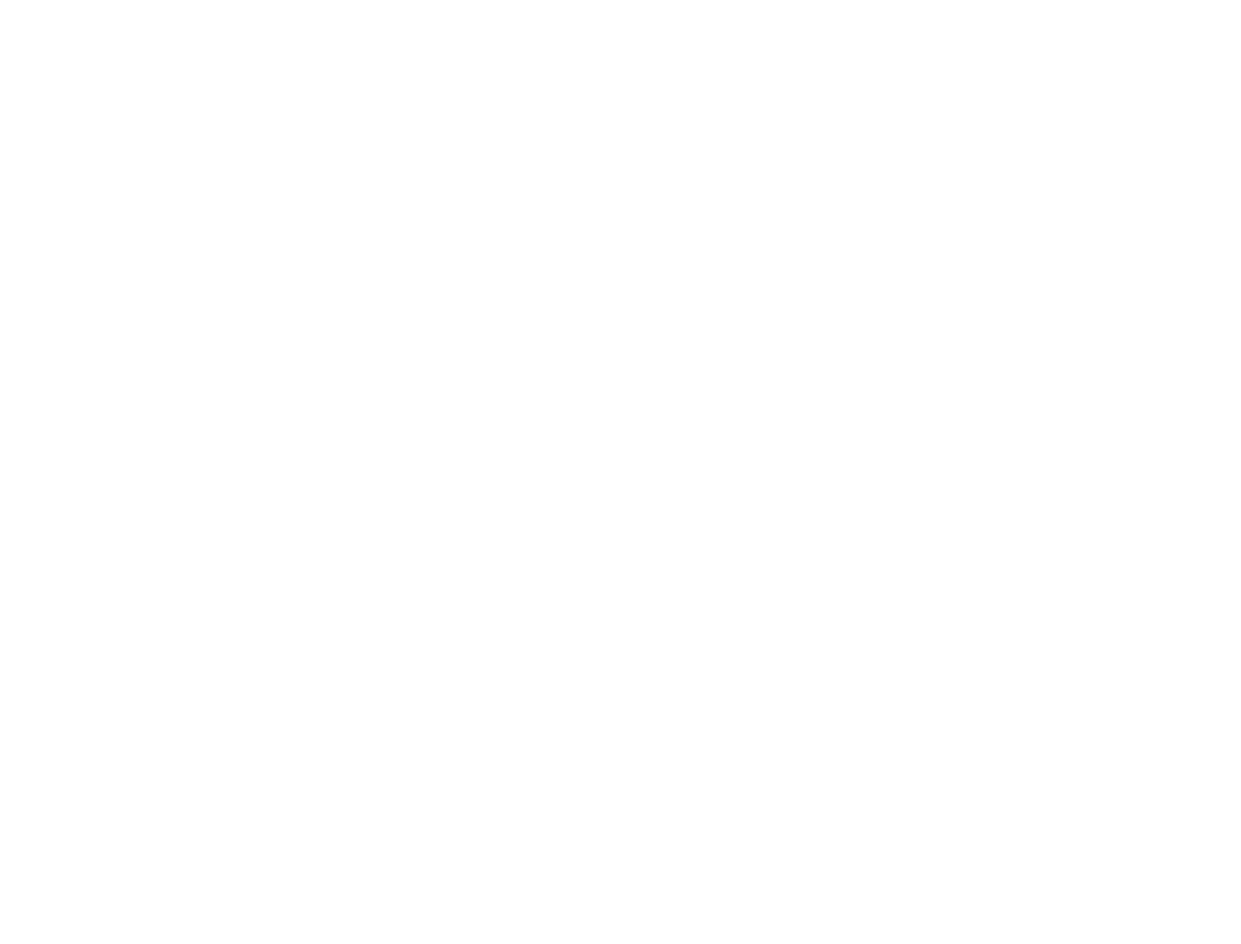
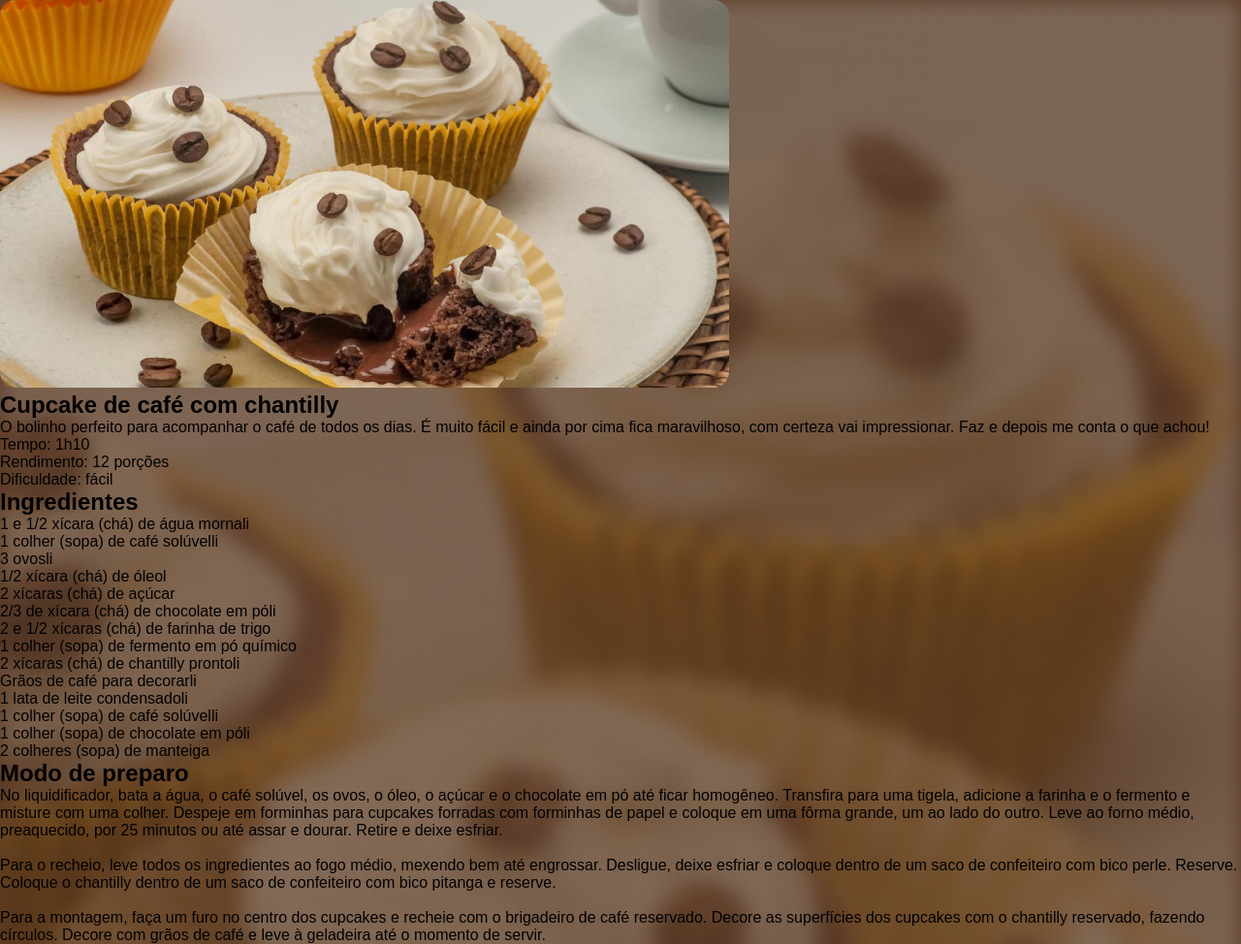
Before and after one commit to pedrozimermann/Cupcake-Recipe, a plain HTML site: page index.html in a window 1280 px wide. Shown: the whole page at 97% size. Before the commit the page ends 800 px from the top, so only its background shows below. Drawn offline with Linux system fonts and the light colour scheme; a web font is replaced by a local one.

Commit message:
Adição de estilo e imagens

```diff
--- a/index.html
+++ b/index.html
@@ -1,12 +1,72 @@
 <!DOCTYPE html>
 <html lang="en">
+
 <head>
+    <link rel="preconnect" href="https://fonts.googleapis.com">
+    <link rel="preconnect" href="https://fonts.gstatic.com" crossorigin>
+    <link href="https://fonts.googleapis.com/css2?family=Alice&display=swap" rel="stylesheet">
     <meta charset="UTF-8">
     <meta name="viewport" content="width=device-width, initial-scale=1.0">
     <link rel="stylesheet" href="style.css">
     <title>Página de Receita</title>
 </head>
+
 <body>
+    <div id="page">
+        <img src="./assets/main-image.jpg" alt="Imagem de um cupcake com grãos de café e chantilly">
+        <main>
+            <section id="about">
+                <h1>Cupcake de café com chantilly</h1>
+                <p>O bolinho perfeito para acompanhar o café de todos os dias. É muito fácil e ainda por cima fica
+                    maravilhoso, com certeza
+                    vai impressionar. Faz e depois me conta o que achou!
+                </p>
+                <p>Tempo: 1h10 <br>
+                    Rendimento: 12 porções <br>
+                    Dificuldade: fácil</p>
+            </section>
+            <section id="ingredients">
+                <h2>Ingredientes</h2>
+                <ul>
+                    <li>1 e 1/2 xícara (chá) de água mornali </li>
+                    <li>1 colher (sopa) de café solúvelli</li>
+                    <li>3 ovosli </li>
+                    <li>1/2 xícara (chá) de óleol</li>
+                    <li>2 xícaras (chá) de açúcar</li>
+                    <li>2/3 de xícara (chá) de chocolate em póli </li>
+                    <li>2 e 1/2 xícaras (chá) de farinha de trigo</li>
+                    <li>1 colher (sopa) de fermento em pó químico</li>
+                    <li>2 xícaras (chá) de chantilly prontoli</li>
+                    <li>Grãos de café para decorarli </li>
+                    <li>1 lata de leite condensadoli </li>
+                    <li>1 colher (sopa) de café solúvelli</li>
+                    <li>1 colher (sopa) de chocolate em póli </li>
+                    <li>2 colheres (sopa) de manteiga</li>
+                </ul>
+            </section>
+            <section id="preparation">
+                <h2>Modo de preparo</h2>
+                <p>No liquidificador, bata a água, o café solúvel, os ovos, o óleo, o açúcar e o chocolate em pó até
+                    ficar homogêneo.
+                    Transfira para uma tigela, adicione a farinha e o fermento e misture com uma colher. Despeje em
+                    forminhas para cupcakes
+                    forradas com forminhas de papel e coloque em uma fôrma grande, um ao lado do outro. Leve ao forno
+                    médio, preaquecido,
+                    por 25 minutos ou até assar e dourar. Retire e deixe esfriar. <br><br>
+                    Para o recheio, leve todos os ingredientes ao fogo médio, mexendo bem até engrossar. Desligue, deixe
+                    esfriar e coloque
+                    dentro de um saco de confeiteiro com bico perle. Reserve. Coloque o chantilly dentro de um saco de
+                    confeiteiro com bico
+                    pitanga e reserve. <br><br>
+                    Para a montagem, faça um furo no centro dos cupcakes e recheie com o brigadeiro de café reservado.
+                    Decore as superfícies
+                    dos cupcakes com o chantilly reservado, fazendo círculos. Decore com grãos de café e leve à
+                    geladeira até o momento de
+                    servir.</p>
+            </section>
+        </main>
+    </div>
 
 </body>
+
 </html>
--- a/style.css
+++ b/style.css
@@ -0,0 +1,31 @@
+* {
+  margin: 0;
+  padding: 0;
+  box-sizing: border-box;
+  -webkit-font-smoothing: antialiased;
+  -moz-osx-font-smoothing: grayscale;
+}
+
+:root {
+  font-size: 62.5%;
+}
+
+.light {
+  --text-color: black;
+  --bg-url: url(./assets/bg-mobile-light.jpg);
+  --stroke-color: rgba(0, 0, 0, 0.5);
+  --surface-color: rgba(0, 0, 0, 0.1);
+  --surface-color-hover: rgba(0, 0, 0, 0.02);
+  --highlight-color: rgba(0, 0, 0, 0.2);
+  --switch-bg-url: url(./assets/Sun.svg);
+}
+
+body {
+  font-family: "Alice", sans-serif;
+  font-size: 1.6rem;
+  background-image: url(./assets/bg.jpg);
+}
+
+img {
+  border-radius: 16px;
+}
```
Also changed, not shown: assets/bg.jpg (added), assets/main-image.jpg (added), 1 other file.
